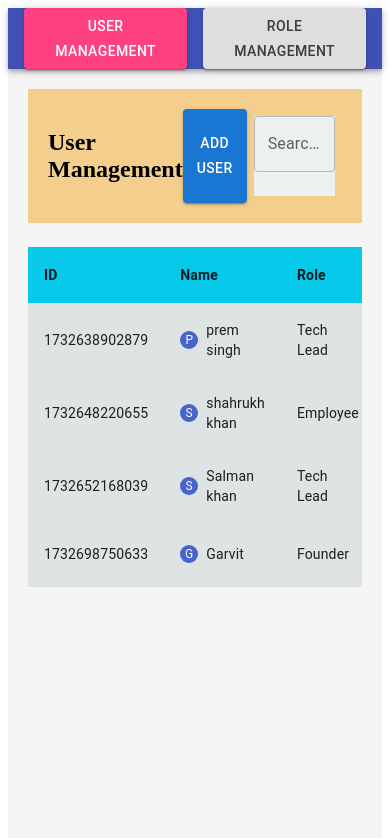
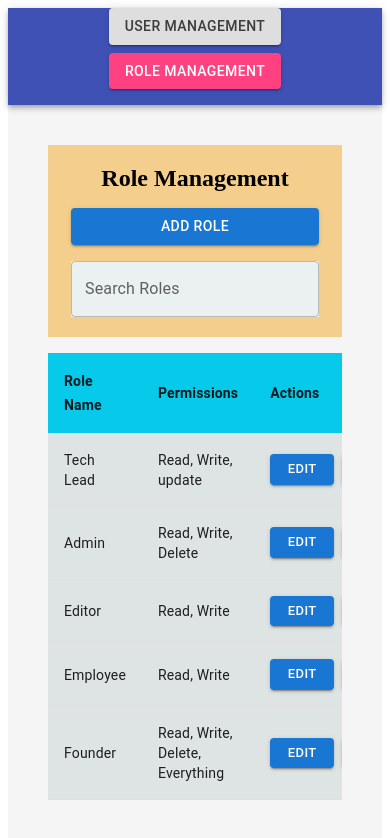
Before and after one commit to Garvit00/Role-Based-Access-Control, a React (Create React App) app: page / in a window 390 px wide. Shown: the top 838 px of the page. Built offline with nearby package versions, Linux system fonts and the light colour scheme; data requests are answered from the project's data file.

Commit message:
added responsive functionality

```diff
--- a/src/componenets/RoleManagement.js
+++ b/src/componenets/RoleManagement.js
@@ -1,23 +1,6 @@
 import React, { useState, useEffect } from 'react';
-import {
-  Table,
-  TableBody,
-  TableCell,
-  TableContainer,
-  TableHead,
-  TableRow,
-  Button,
-  TextField,
-  Modal,
-  Box,
-  Select,
-  DialogTitle,
-  MenuItem,
-  InputLabel,
-  Stack,
-  Snackbar,
-  Alert,
-} from '@mui/material';
+import {Table,TableBody, TableCell,TableContainer,TableHead,TableRow,Button,TextField,Modal, Box,Select,DialogTitle,
+  MenuItem, InputLabel,Stack,Snackbar,Alert, useMediaQuery, useTheme} from '@mui/material';
 
 const RoleManagement = () => {
   const [roles, setRoles] = useState([]);
@@ -141,23 +124,27 @@ const RoleManagement = () => {
     setIsOtherSelected(false);
   };
 
+  const theme = useTheme();
+  const isSmallScreen = useMediaQuery(theme.breakpoints.down('sm'));
+
   return (
     <div>
-      <Stack direction="row" justifyContent="space-between" sx={{ mb: 2, backgroundColor:'#f4ce8d', padding: '20px 20px'}}>
-      <h2>Role Management</h2>
-      <Button variant="contained" color="primary" onClick={() => handleOpenDialog()} sx={{ width: "7rem" }}>
-        Add Role
-      </Button>
-      <Stack direction="row" spacing={2} style={{margin:'7px'}}>
-          <TextField
-            label="Search Roles"
-            variant="outlined"
-            value={searchQuery}
-            onChange={handleSearch}
-            sx={{backgroundColor: '#ebf1f1'}}
-          />
-        </Stack>
+      <Stack direction={isSmallScreen ? 'column' : 'row'} justifyContent={isSmallScreen ? 'center' : 'space-between'}
+      alignItems={isSmallScreen ? 'center' : 'flex-start'} spacing={isSmallScreen ? 2 : 0}
+      sx={{mb: 2, backgroundColor: '#f4ce8d', padding: '20px',}}>
+
+      <h2 style={{ margin: isSmallScreen ? '0 auto' : 0 }}>Role Management</h2>
+      <Stack direction={isSmallScreen ? 'column' : 'row'} spacing={2}
+        sx={{ alignItems: 'center', marginTop: isSmallScreen ? 2 : 0 }}>
+
+        <Button variant="contained" color="primary" onClick={handleOpenDialog}
+          sx={{width: isSmallScreen ? '100%' : '7rem'}}>Add Role</Button>
+
+        <TextField label="Search Roles" variant="outlined" value={searchQuery} onChange={handleSearch}
+          sx={{width: isSmallScreen ? '100%' : 'auto',backgroundColor: '#ebf1f1',}}/>
+
       </Stack>
+    </Stack>
       <TableContainer>
         <Table>
           <TableHead>
--- a/src/componenets/UserManagement.js
+++ b/src/componenets/UserManagement.js
@@ -1,23 +1,6 @@
 import React, { useState, useEffect } from "react";
-import {
-  Table,
-  TableBody,
-  TableCell,
-  TableContainer,
-  TableHead,
-  TableRow,
-  Button,
-  Modal,
-  Box,
-  TextField,
-  Stack,
-  Select,
-  MenuItem,
-  InputLabel,
-  Snackbar,
-  Alert,
-  Avatar,
-} from "@mui/material";
+import {Table, TableBody, TableCell,TableContainer,TableHead,TableRow,Button,Modal,Box,TextField,Stack,Select,MenuItem,
+  InputLabel,Snackbar,Alert,Avatar,useMediaQuery,useTheme} from "@mui/material";
 
 const UserManagement = () => {
   const [users, setUsers] = useState([]);
@@ -154,29 +137,47 @@ const UserManagement = () => {
       });
   };
 
+  const theme = useTheme();
+  const isSmallScreen = useMediaQuery(theme.breakpoints.down('sm'));
+
   return (
     <div>
       <Stack
-        direction="row"
-        justifyContent="space-between"
-        sx={{ mb: 3, backgroundColor: "#f4ce8d", padding: "20px 20px" }}
+      direction={isSmallScreen ? 'column' : 'row'}
+      justifyContent={isSmallScreen ? 'center' : 'space-between'}
+      alignItems={isSmallScreen ? 'center' : 'flex-start'}
+      spacing={isSmallScreen ? 2 : 0}
+      sx={{
+        mb: 3,
+        backgroundColor: "#f4ce8d",
+        padding: "20px",
+      }}
     >
-        <h2>User Management</h2>
+      <h2 style={{ margin: isSmallScreen ? '0 auto' : 0 }}>User Management</h2>
+      <Stack
+        direction={isSmallScreen ? 'column' : 'row'}
+        spacing={2}
+        sx={{ alignItems: 'center', marginTop: isSmallScreen ? 2 : 0 }}
+      >
         <Button
           onClick={handleOpen}
           variant="contained"
           color="primary"
-          sx={{ width: "7rem" }}
+          sx={{
+            width: isSmallScreen ? '100%' : '7rem',
+          }}
         >
           Add User
         </Button>
-        <Stack direction="row" spacing={2} style={{margin:'7px'}}>
         <TextField
           label="Search Users"
           variant="outlined"
           value={searchQuery}
           onChange={handleSearch}
-            sx={{backgroundColor: '#ebf1f1'}}
+          sx={{
+            width: isSmallScreen ? '100%' : 'auto',
+            backgroundColor: '#ebf1f1',
+          }}
         />
       </Stack>
     </Stack>
--- a/src/pages/dashboard.js
+++ b/src/pages/dashboard.js
@@ -1,23 +1,28 @@
 import React, { useState } from 'react';
 import UserManagement from '../componenets/UserManagement';
 import RoleManagement from '../componenets/RoleManagement';
-import { Button, Stack, AppBar, Toolbar, Box } from '@mui/material';
+import { Button, Stack, AppBar, Toolbar, Box, useMediaQuery, useTheme } from '@mui/material';
 
 const Dashboard = () => {
-  const [view, setView] = useState('users');
+  const [view, setView] = useState('roles');
+  const theme = useTheme();
+  const isSmallScreen = useMediaQuery(theme.breakpoints.down('sm'));
 
   return (
     <Box sx={{ backgroundColor: '#f5f5f5', minHeight: '100vh' }}>
       {/*Header section*/}
-      <AppBar position="static" sx={{ backgroundColor: '#3f51b5' }}>
+      <AppBar position="static" sx={{ backgroundColor: '#3f51b5',paddingBottom: isSmallScreen ? '16px' : '8px', }}>
         <Toolbar>
-          <Stack direction="row" spacing={2} sx={{ margin: '0 auto' }}>
+          <Stack  direction={isSmallScreen ? 'column' : 'row'} spacing={isSmallScreen ? 1 : 2}
+            sx={{margin: isSmallScreen ? '0 auto' : '0 auto', alignItems: isSmallScreen ? 'center' : 'center',
+            }}>
           <Button
                variant="contained"
                sx={{
                  backgroundColor: view === 'users' ? '#ff4081' : '#dedede',
                  color: view === 'users' ? '#fff' : '#3c3c3c',
                  '&:hover': { backgroundColor: view === 'users' ? '#e73370' : 'rgba(255, 255, 255, 0.1)' },
+                 width: isSmallScreen ? '100%' : 'auto',
                }}
                onClick={() => setView('users')}
             >
@@ -29,6 +34,7 @@ const Dashboard = () => {
                 backgroundColor: view === 'roles' ? '#ff4081' : '#dedede',
                 color: view === 'roles' ? '#fff' : '#3c3c3c',
                 '&:hover': { backgroundColor: view === 'roles' ? '#e73370' : 'rgba(255, 255, 255, 0.1)' },
+                width: isSmallScreen ? '100%' : 'auto',
               }}
               onClick={() => setView('roles')}
             >
@@ -39,7 +45,7 @@ const Dashboard = () => {
       </AppBar>
 
       {/*Content Section*/}
-      <Box sx={{ padding: '20px' }}>
+      <Box sx={{ padding: '40px' }}>
         {view === 'users' && <UserManagement />}
         {view === 'roles' && <RoleManagement />}
       </Box>
--- a/src/server/db.json
+++ b/src/server/db.json
@@ -31,7 +31,8 @@
       "name": "Tech Lead",
       "permissions": [
         "Read",
-        "Write"
+        "Write",
+        "update"
       ]
     },
     {
```
Lines whose indentation alone changed are shown as unchanged.
